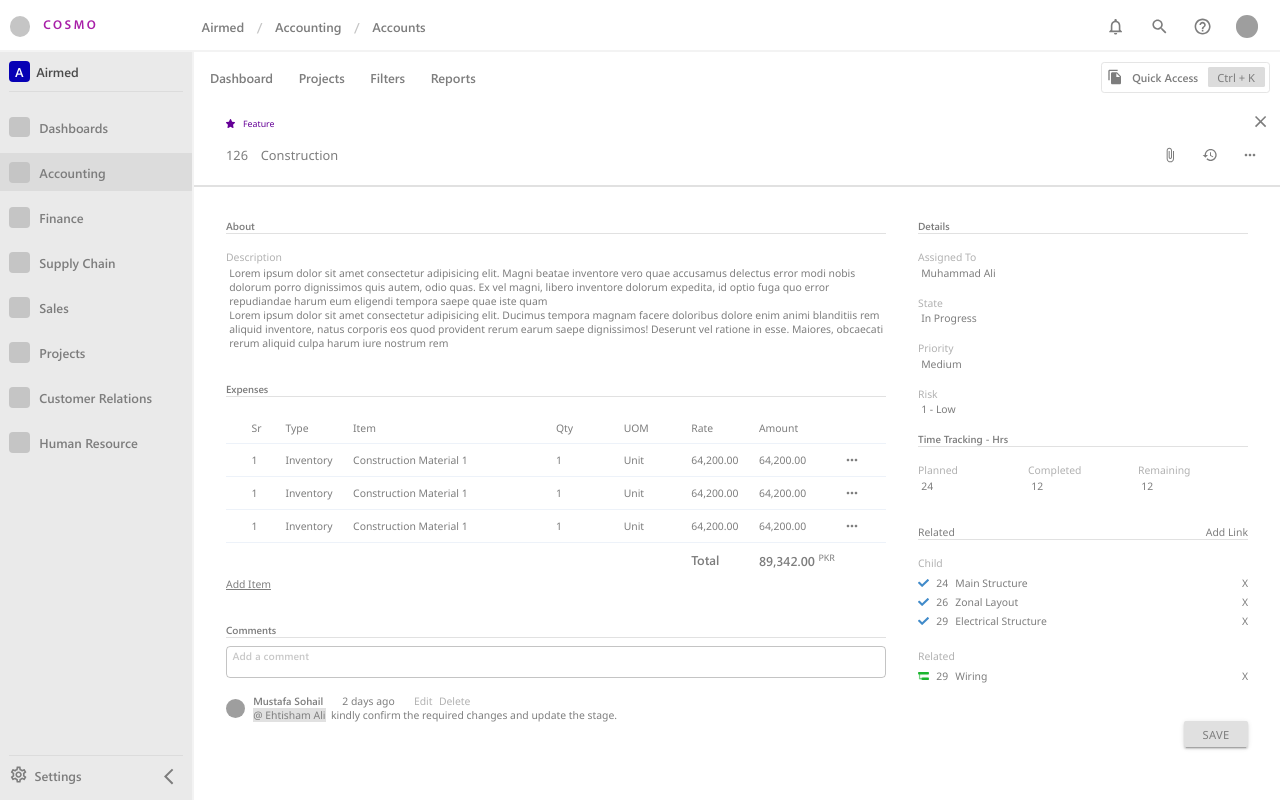
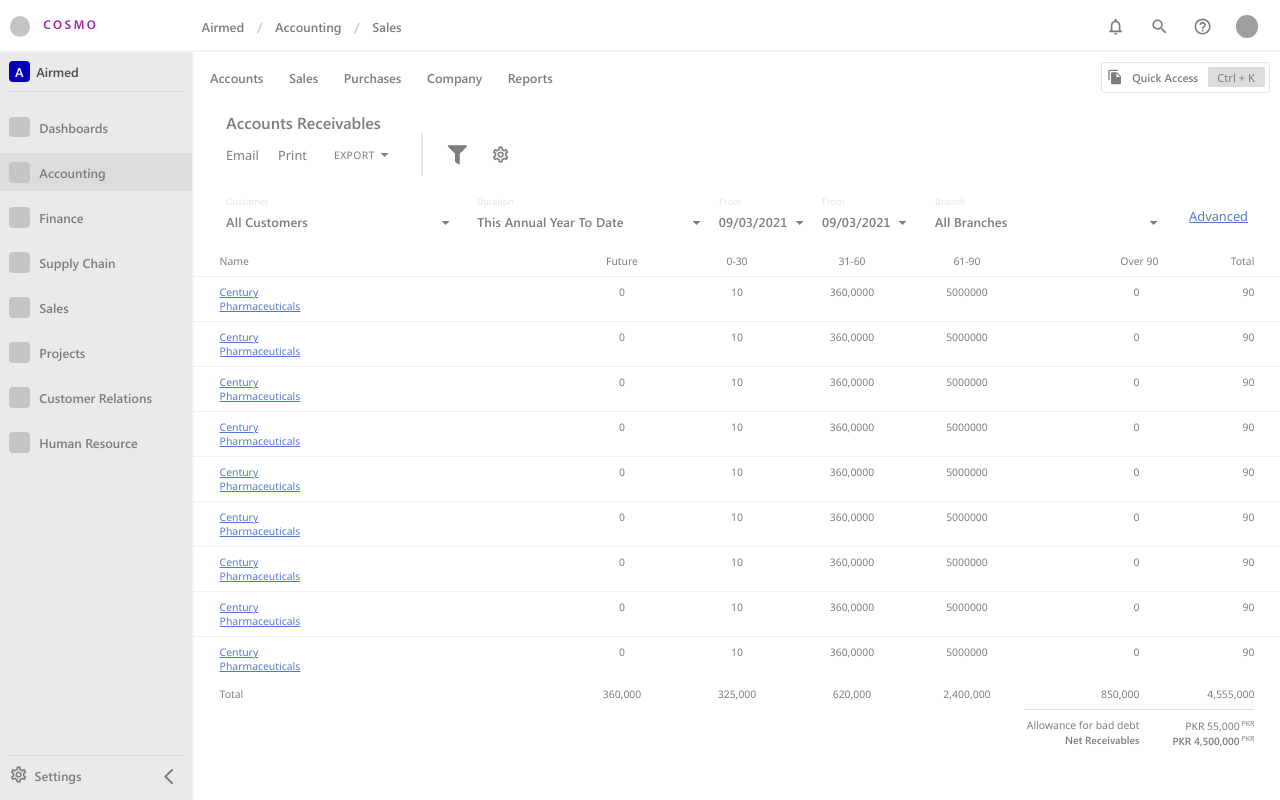
Before and after one commit to Maheerali-pk/cosmo, a React (Create React App) app: page /accounting in a window 1280 px wide. Built offline with nearby package versions, Linux system fonts and the light colour scheme; grey boxes are pictures that could not be loaded; a small style sheet from the web is missing.

Commit message:
Small fixed in both pages and routes created

```diff
--- a/package.json
+++ b/package.json
@@ -15,10 +15,12 @@
     "@types/node": "^12.20.23",
     "@types/react": "^17.0.19",
     "@types/react-dom": "^17.0.9",
+    "@types/react-router-dom": "^5.1.8",
     "@types/styled-components": "^5.1.14",
     "moment": "^2.29.1",
     "react": "^17.0.2",
     "react-dom": "^17.0.2",
+    "react-router-dom": "^5.3.0",
     "react-scripts": "4.0.3",
     "styled-components": "^5.3.1",
     "typescript": "^4.4.2",
--- a/src/App.tsx
+++ b/src/App.tsx
@@ -10,73 +10,25 @@ import AccountRecieveables from "./Pages/AccountRecieveables/AccountRecieveables
 import { createTheme, MuiThemeProvider } from "@material-ui/core";
 import { colors, fonts, toRem } from "./Helpers/utils";
 import Construction from "./Pages/Construction/Construction";
-
-const AppWrapper = styled.div`
-   display: flex;
-   flex-direction: column;
-   height: 100vh;
-   width: 100%;
-   overflow: hidden;
-`;
-
-const BottomArea = styled.div<{ isSidebarOpen: boolean }>`
-   display: grid;
-   grid-template-columns: ${(p) => `${p.isSidebarOpen ? toRem(240) : "min-content"} auto`};
-   height: 93.5vh;
-   /* flex-grow: 1; */
-   width: 100%;
-   /* height: 100%; */
-`;
-
-const PageWrapper = styled.div`
-   overflow: auto;
-`;
-
-const theme = createTheme({
-   overrides: {
-      MuiInputLabel: {
-         root: {
-            color: colors.graySelection2,
-         },
-      },
-      MuiSelect: {
-         root: {
-            fontFamily: fonts.semibold,
-            color: colors.grayText,
-         },
-         select: {
-            paddingRight: 0,
-         },
-      },
-      MuiInputBase: {
-         root: {
-            fontFamily: fonts.semibold,
-            color: colors.grayText,
-         },
-      },
-      MuiButton: {
-         root: {
-            borderRadius: "2px",
-            backgroundColor: colors.graySelection2,
-            color: colors.grayText,
-            padding: `${toRem(4)} ${toRem(16)}`,
-         },
-      },
-   },
-});
+import { BrowserRouter as Router, Route, Switch } from "react-router-dom";
+import Layout from "./Components/Layout";
 
 function App() {
-   const [{ isSidebarOpen }] = useGlobalContext();
    return (
-      <MuiThemeProvider theme={theme}>
-         <AppWrapper>
-            <Navbar headingItems={["Airmed", "Accounting", "Accounts"]}></Navbar>
-            <BottomArea isSidebarOpen={isSidebarOpen}>
-               <Sidebar></Sidebar>
-               <Construction></Construction>
-            </BottomArea>
-         </AppWrapper>
-      </MuiThemeProvider>
+      <Router>
+         <Switch>
+            <Route path="/projects">
+               <Layout navbarItems={["Airmed", "Accounting", "Company"]}>
+                  <Construction></Construction>
+               </Layout>
+            </Route>
+            <Route path="/accounting">
+               <Layout navbarItems={["Airmed", "Accounting", "Sales"]}>
+                  <AccountRecieveables></AccountRecieveables>
+               </Layout>
+            </Route>
+         </Switch>
+      </Router>
    );
 }
 
--- /dev/null
+++ b/src/Components/Dropdown.tsx
@@ -0,0 +1,50 @@
+import { Button, Menu, MenuItem } from "@material-ui/core";
+import React from "react";
+import Text from "../StyledComponents/Text";
+
+import ArrowDropDownIcon from "@material-ui/icons/ArrowDropDown";
+import styled from "styled-components";
+interface DropdownItem {
+   text: string;
+   onClick: () => void;
+}
+
+interface DropdownProps {
+   label: string;
+   items: DropdownItem[];
+}
+
+const DropdownButton = styled(Button)`
+   background-color: transparent !important;
+`;
+
+const Dropdown: React.FC<DropdownProps> = ({ label, items }) => {
+   const [anchorEl, setAnchorEl] = React.useState(null);
+
+   const handleClick = (event: any) => {
+      setAnchorEl(event.currentTarget);
+   };
+
+   const handleClose = (item: DropdownItem) => {
+      setAnchorEl(null);
+      // item.onClick();
+   };
+
+   return (
+      <>
+         <DropdownButton variant="text" onClick={handleClick}>
+            <Text fontFamily="regular" size={13}>
+               {label}
+            </Text>
+            <ArrowDropDownIcon></ArrowDropDownIcon>
+         </DropdownButton>
+         <Menu anchorEl={anchorEl} open={Boolean(anchorEl)} keepMounted onClose={handleClose}>
+            {items.map((item) => (
+               <MenuItem onClick={() => handleClose(item)}>{item.text}</MenuItem>
+            ))}
+         </Menu>
+      </>
+   );
+};
+
+export default Dropdown;
--- /dev/null
+++ b/src/Components/Layout.tsx
@@ -0,0 +1,79 @@
+import { MuiThemeProvider, createTheme } from "@material-ui/core";
+import styled from "styled-components";
+import { useGlobalContext } from "../Contexts/GlobalContext/GlobalContext";
+import { colors, fonts, toRem } from "../Helpers/utils";
+import Navbar from "./Navbar";
+import Sidebar from "./Sidebar";
+const AppWrapper = styled.div`
+   display: flex;
+   flex-direction: column;
+   height: 100vh;
+   width: 100%;
+   overflow: hidden;
+`;
+
+const BottomArea = styled.div<{ isSidebarOpen: boolean }>`
+   display: grid;
+   grid-template-columns: ${(p) => `${p.isSidebarOpen ? toRem(240) : "min-content"} auto`};
+   height: 93.5vh;
+   /* flex-grow: 1; */
+   width: 100%;
+   /* height: 100%; */
+`;
+
+const PageWrapper = styled.div`
+   overflow: auto;
+`;
+
+const theme = createTheme({
+   overrides: {
+      MuiInputLabel: {
+         root: {
+            color: colors.graySelection2,
+         },
+      },
+      MuiSelect: {
+         root: {
+            fontFamily: fonts.semibold,
+            color: colors.grayText,
+         },
+         select: {
+            paddingRight: 0,
+         },
+      },
+      MuiInputBase: {
+         root: {
+            fontFamily: fonts.semibold,
+            color: colors.grayText,
+         },
+      },
+      MuiButton: {
+         root: {
+            borderRadius: "2px",
+            backgroundColor: colors.graySelection2,
+            color: colors.grayText,
+            padding: `${toRem(4)} ${toRem(16)}`,
+         },
+      },
+   },
+});
+interface LayoutProps {
+   navbarItems: string[];
+}
+
+const Layout: React.FC<LayoutProps> = ({ children, navbarItems }) => {
+   const [{ isSidebarOpen }] = useGlobalContext();
+   return (
+      <MuiThemeProvider theme={theme}>
+         <AppWrapper>
+            <Navbar headingItems={navbarItems}></Navbar>
+            <BottomArea isSidebarOpen={isSidebarOpen}>
+               <Sidebar></Sidebar>
+               {children}
+            </BottomArea>
+         </AppWrapper>
+      </MuiThemeProvider>
+   );
+};
+
+export default Layout;
--- a/src/Pages/AccountRecieveables/SelectsRow.tsx
+++ b/src/Pages/AccountRecieveables/SelectsRow.tsx
@@ -7,7 +7,6 @@ import { MuiPickersUtilsProvider, KeyboardTimePicker, KeyboardDatePicker, DatePi
 import MomentUtils from "@date-io/moment";
 import useDatePicker from "../../Hooks/useDatePicker";
 import Text from "../../StyledComponents/Text";
-import ArrowDropDownIcon from "@material-ui/icons/ArrowDropDown";
 import CustomDatePicker from "../../Components/CustomDatePicker";
 
 export interface SelectsRowProps {}
--- a/src/Pages/AccountRecieveables/SubHeader.tsx
+++ b/src/Pages/AccountRecieveables/SubHeader.tsx
@@ -3,15 +3,15 @@ import { colors, toRem } from "../../Helpers/utils";
 import Flexbox, { flexbox } from "../../StyledComponents/Flexbox";
 import Text from "../../StyledComponents/Text";
 import SettingsOutlinedIcon from "@material-ui/icons/SettingsOutlined";
-import { IconButton } from "@material-ui/core";
+import { IconButton, Menu } from "@material-ui/core";
 import PageSubHeaderWrapper from "../../StyledComponents/PageSubHeaderWrapper";
+import Dropdown from "../../Components/Dropdown";
 
 const IconsWrapper = styled(Flexbox)`
    border-left: 2px solid ${colors.sidebarBackground};
    padding-left: 1rem;
    padding-right: 0.5rem;
 `;
-
 const SubHeader: React.FC = () => {
    return (
       <PageSubHeaderWrapper>
@@ -22,7 +22,13 @@ const SubHeader: React.FC = () => {
             <Flexbox gap={24}>
                <Text>Email</Text>
                <Text>Print</Text>
-               <Text>Export</Text>
+               <Dropdown
+                  label="Export"
+                  items={[
+                     { text: "Option 1", onClick: () => {} },
+                     { text: "Option 2", onClick: () => {} },
+                  ]}
+               ></Dropdown>
             </Flexbox>
             <IconsWrapper>
                <IconButton>
--- a/src/Pages/Construction/RightContent.tsx
+++ b/src/Pages/Construction/RightContent.tsx
@@ -1,4 +1,5 @@
 import { Button } from "@material-ui/core";
+import Dropdown from "../../Components/Dropdown";
 import { allIcons } from "../../Helpers/utils";
 import Flexbox from "../../StyledComponents/Flexbox";
 import Grid from "../../StyledComponents/Grid";
@@ -20,7 +21,9 @@ const ListItem: React.FC<ListItemProps> = ({ icon, number, text }) => {
             <Text size={13}>{number}</Text>
             <Text size={13}>{text}</Text>
          </Flexbox>
-         <Text size={13}>X</Text>
+         <Text size={13} cursorPointer>
+            X
+         </Text>
       </Flexbox>
    );
 };
@@ -69,7 +72,13 @@ const RightContent: React.FC = () => {
          </Grid>
          <UnderlinedHeading justify="space-between" fullWidth>
             <Text size={13}>Related</Text>
-            <Text size={13}>Add Link</Text>
+            <Dropdown
+               label="Add Link"
+               items={[
+                  { text: "Option 1", onClick: () => {} },
+                  { text: "Option 2", onClick: () => {} },
+               ]}
+            ></Dropdown>
          </UnderlinedHeading>
          <Text size={13} color="graySubHeading" mb={8}>
             Child
--- a/src/Pages/Construction/SubHeader.tsx
+++ b/src/Pages/Construction/SubHeader.tsx
@@ -7,6 +7,11 @@ import AttachFileIcon from "@material-ui/icons/AttachFile";
 import HistoryIcon from "@material-ui/icons/History";
 import MoreHorizIcon from "@material-ui/icons/MoreHoriz";
 import { IconButton } from "@material-ui/core";
+import styled from "styled-components";
+const CustomIconButton = styled(IconButton)`
+   padding: 0.5rem !important;
+`;
+
 const SubHeader: React.FC = () => {
    return (
       <PageSubHeaderWrapper style={{ borderBottom: `2px solid ${colors.tableFooterHrColor}` }}>
@@ -17,9 +22,9 @@ const SubHeader: React.FC = () => {
                   Feature
                </Text>
             </Flexbox>
-            <Text>
-               <CloseIcon />
-            </Text>
+            <IconButton style={{ padding: 0 }}>
+               <CloseIcon fontSize="small" />
+            </IconButton>
          </Flexbox>
          <Flexbox justify="space-between" fullWidth>
             <Flexbox gap={16}>
@@ -27,15 +32,15 @@ const SubHeader: React.FC = () => {
                <Text>Construction</Text>
             </Flexbox>
             <Flexbox>
-               <IconButton>
+               <CustomIconButton>
                   <AttachFileIcon fontSize="small" />
-               </IconButton>
-               <IconButton>
+               </CustomIconButton>
+               <CustomIconButton>
                   <HistoryIcon fontSize="small" />
-               </IconButton>
-               <IconButton>
+               </CustomIconButton>
+               <CustomIconButton>
                   <MoreHorizIcon fontSize="small" />
-               </IconButton>
+               </CustomIconButton>
             </Flexbox>
          </Flexbox>
       </PageSubHeaderWrapper>
--- a/src/StyledComponents/Text.tsx
+++ b/src/StyledComponents/Text.tsx
@@ -11,6 +11,7 @@ interface TextProps {
    ml?: number;
    mr?: number;
    underline?: boolean;
+   cursorPointer?: boolean;
 }
 console.log("hello");
 
@@ -33,4 +34,6 @@ export const text = (p: TextProps) => css`
    ${p.ml && `margin-left: ${toRem(p.ml)}`};
    ${p.mr && `margin-right: ${toRem(p.mr)}`};
    ${p.underline && `text-decoration: underline;`};
+
+   ${p.cursorPointer && `cursor: pointer`};
 `;
```
Also changed, not shown: 1 other file (tests, documents, lock files or other folders).
